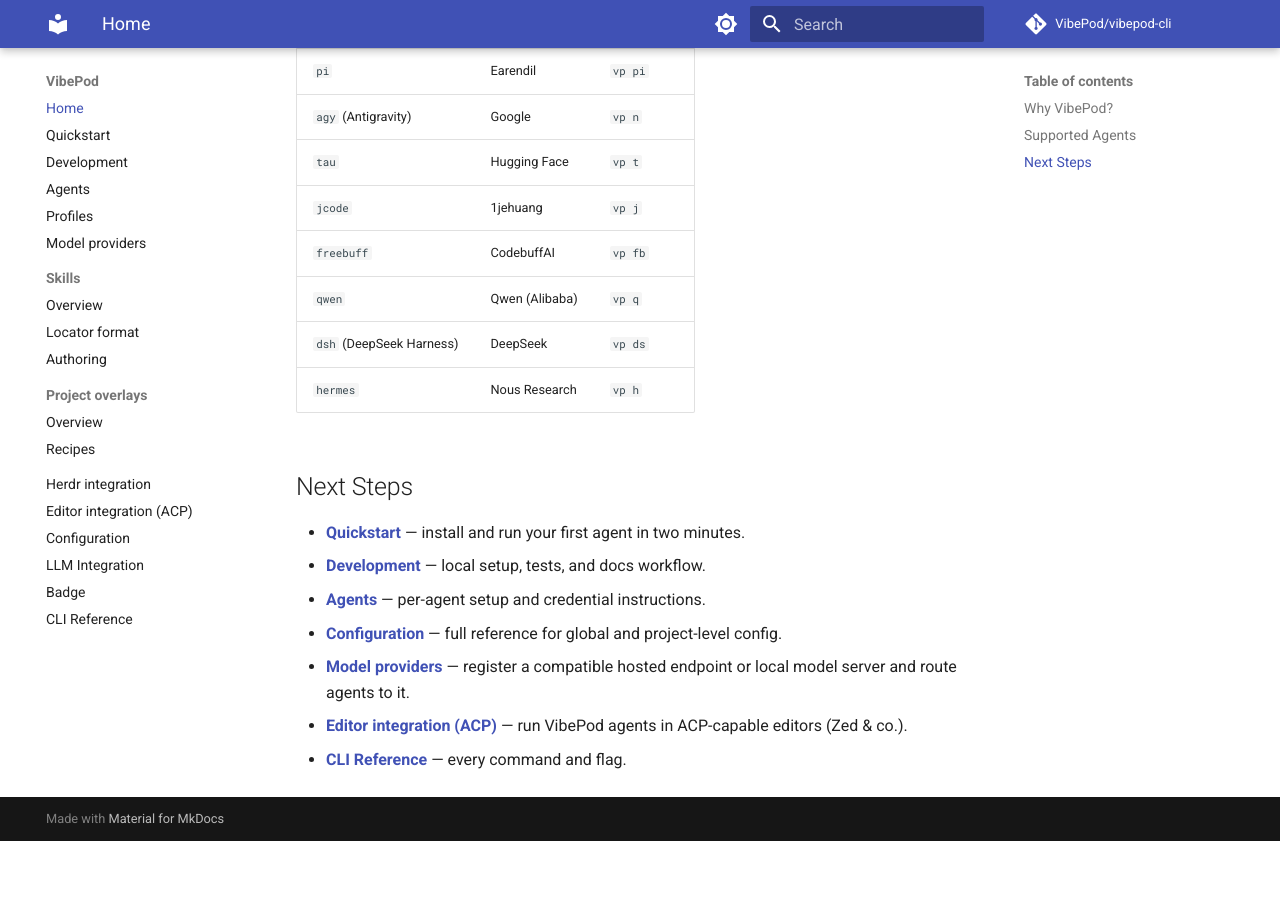
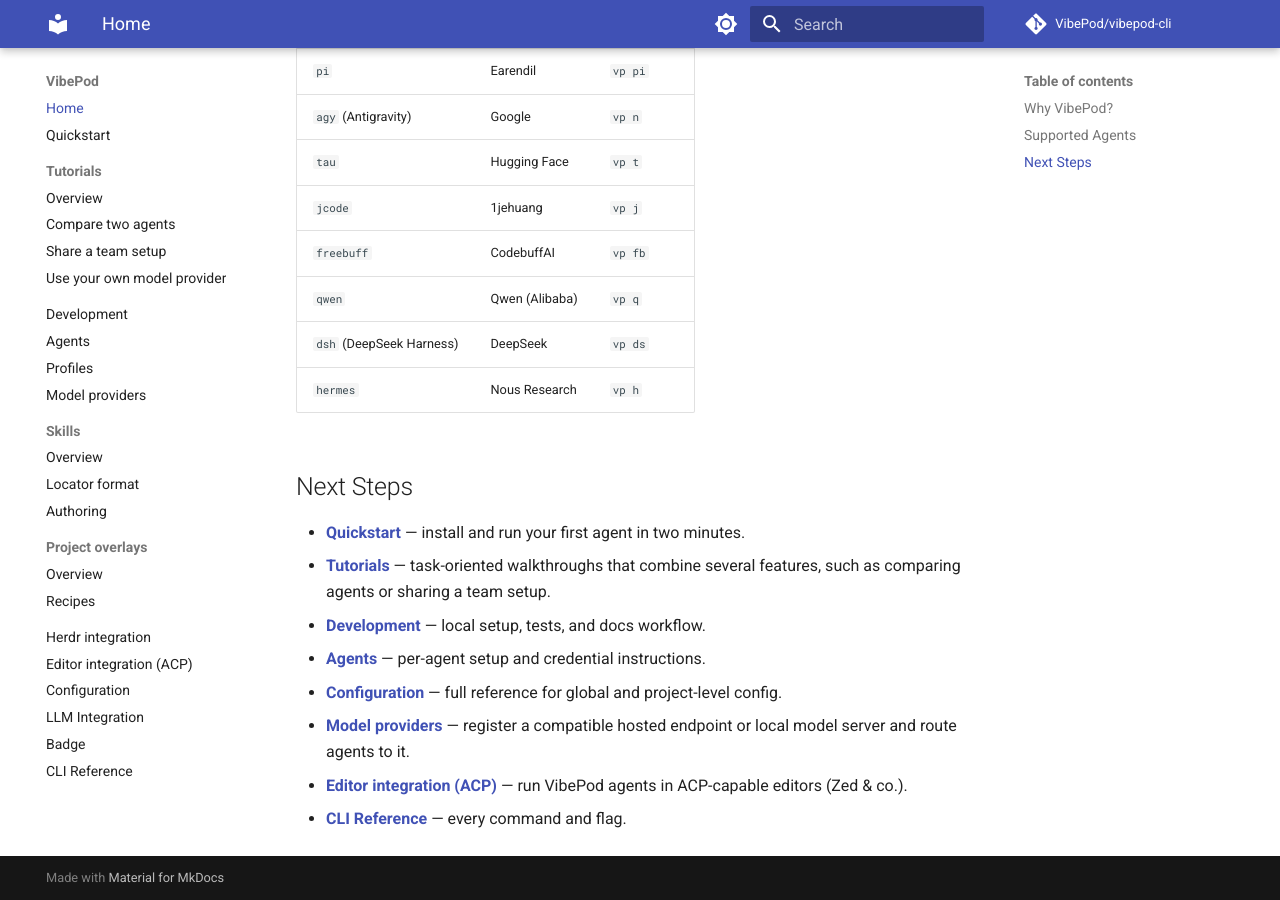
Before and after one commit to VibePod/vibepod-cli, an MkDocs documentation site: the page built from docs/index.md, in a window 1280 px wide and 900 px high, scrolled down 1024 px. Built offline with MkDocs 1.6.1 and Material for MkDocs 9.7.7, drawn with Linux system fonts in a browser that asks for light colours; comment, search, counter and statistics services are not loaded; before the commit the page ends 1865 px from its top, so only the background shows below that.

Commit message:
Add a Tutorials section to the docs

```diff
--- a/docs/index.md
+++ b/docs/index.md
@@ -34,6 +34,7 @@
 ## Next Steps
 
 - [**Quickstart**](quickstart.md) — install and run your first agent in two minutes.
+- [**Tutorials**](tutorials/index.md) — task-oriented walkthroughs that combine several features, such as comparing agents or sharing a team setup.
 - [**Development**](development.md) — local setup, tests, and docs workflow.
 - [**Agents**](agents/index.md) — per-agent setup and credential instructions.
 - [**Configuration**](configuration.md) — full reference for global and project-level config.
--- a/mkdocs.yml
+++ b/mkdocs.yml
@@ -50,6 +50,11 @@
 nav:
   - Home: index.md
   - Quickstart: quickstart.md
+  - Tutorials:
+      - Overview: tutorials/index.md
+      - Compare two agents: tutorials/compare-agents.md
+      - Share a team setup: tutorials/team-setup.md
+      - Use your own model provider: tutorials/own-model-provider.md
   - Development: development.md
   - Agents: agents/index.md
   - Profiles: profiles.md
```
Also changed, not shown: docs/quickstart.md (+1 -0 lines), docs/tutorials/index.md (added, +32 -0 lines).
